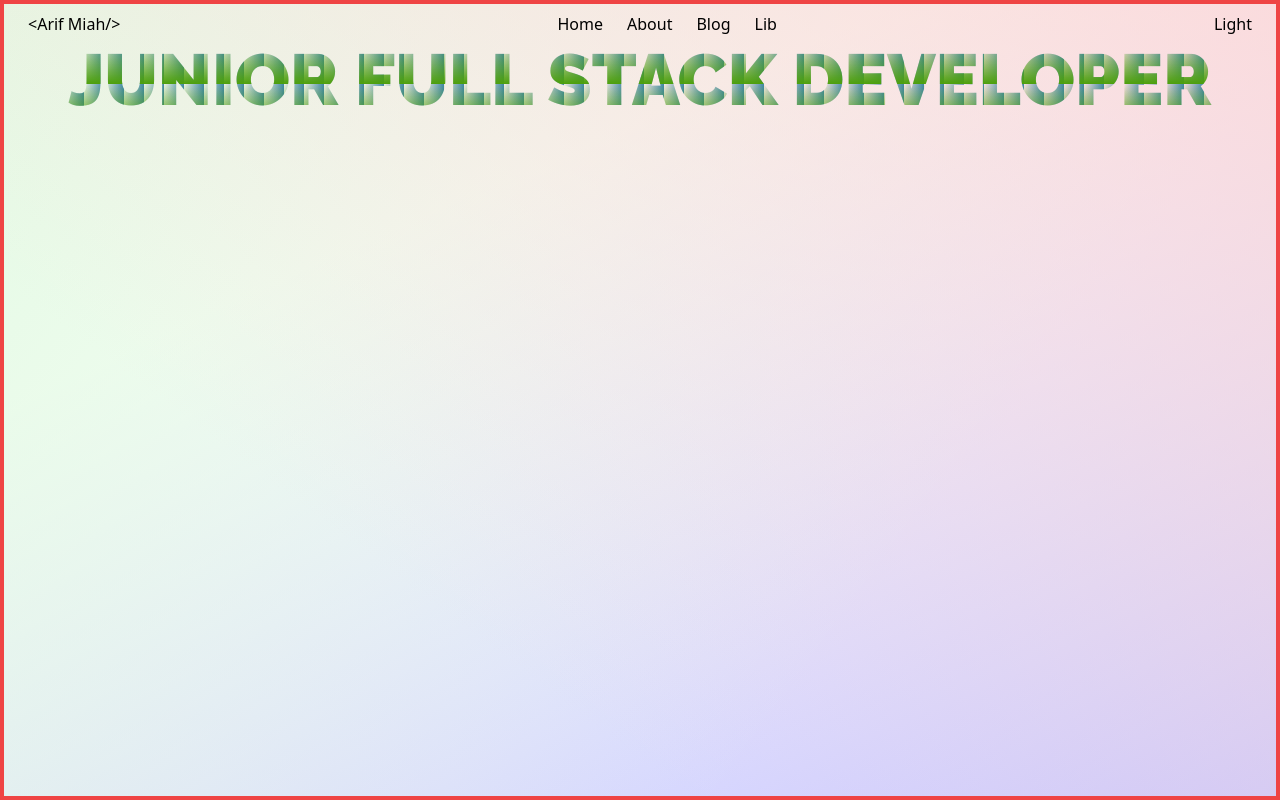
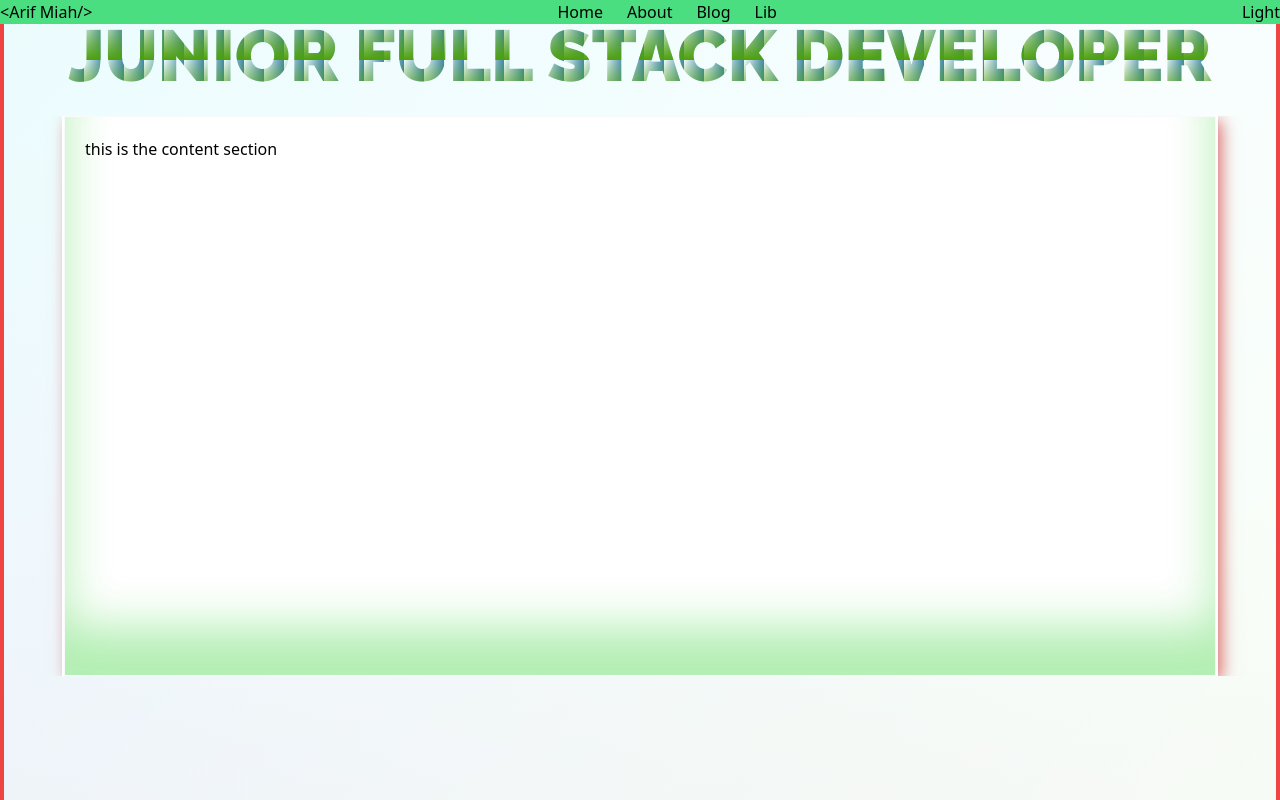
Before and after one commit to ArifMiah07/Portfolio-Arif-Miah, a React (Vite) app: page /v4 in a window 1280 px wide. Shown: the top 800 px of the page. Built offline with nearby package versions, Linux system fonts and the light colour scheme; a web font is replaced by a local one.

Commit message:
working on landing page

```diff
--- a/package.json
+++ b/package.json
@@ -10,6 +10,7 @@
     "preview": "vite preview"
   },
   "dependencies": {
+    "gsap": "^3.13.0",
     "lucide-react": "^0.454.0",
     "prop-types": "^15.8.1",
     "react": "^18.3.1",
--- a/src/Version/version4/pages/landingPage/LandingPage.jsx
+++ b/src/Version/version4/pages/landingPage/LandingPage.jsx
@@ -1,7 +1,22 @@
+import { useEffect, useState } from "react";
 import LandingPageNavbar from "./LandingPageNavbar";
 
 export default function LandingPage() {
   // states
+  const [scrollPositionY, setScrollPositionY] = useState(0);
+
+  useEffect(() => {
+    const handleScrollPosition = () => {
+      setScrollPositionY(window.scrollY);
+      console.log(window.scrollY);
+    };
+    window.addEventListener("scroll", handleScrollPosition);
+
+    //
+    return () => window.removeEventListener("scroll", handleScrollPosition);
+  }, []);
+
+  console.log(scrollPositionY);
 
   // functionalities
 
@@ -13,15 +28,26 @@ export default function LandingPage() {
      * add animation
      *
      */
-    <div className="landingPageBg w-full min-h-screen border-4 border-red-500 ">
-      <header className=" w-full h-full flex items-center px-6 py-2 ">
-        <LandingPageNavbar />
+    <div className="z-1  landingPageBg w-full min-h-[200vh] border-4 border-red-500 ">
+      {/* header section */}
+      <header className="relative w-full h-full flex items-center px-6 py-2 ">
+        {/* nav section*/}
+        <nav className="z-2 fixed top-0 right-0  w-full h-fit   ">
+          {/* nav component */}
+          <LandingPageNavbar scrollPositionY={scrollPositionY} />
+        </nav>
       </header>
+      {/* this is the heading of landing page */}
       <h1 className=" gradientName uppercase text-center font-black text-7xl  ">
         <span>Junior</span>
         <span> Full Stack</span>
         <span> Developer</span>
       </h1>
+      <div className=" overflow-x-hidden w-full h-full flex flex-col items-center mt-6 ">
+        <div className={`blockquote bg-white w-[90vw] h-[70vh] border border-gray-50  ${scrollPositionY >= 200 ? 'p-6 ' : '' } `}>
+          this is the content section
+        </div>
+      </div>
     </div>
   );
 }
--- a/src/Version/version4/pages/landingPage/LandingPageNavbar.jsx
+++ b/src/Version/version4/pages/landingPage/LandingPageNavbar.jsx
@@ -1,19 +1,23 @@
 import { useState } from "react";
 import { Link } from "react-router-dom";
 
-export default function LandingPageNavbar() {
+export default function LandingPageNavbar({scrollPositionY}) {
   // states
   const [isDark, setIsDark] = useState(true);
   // functionalities
   function handleToggleTheme() {
     setIsDark(!isDark);
   }
+
+
+  console.log(scrollPositionY);
+
   return (
     // this is landing page nav bar
     /**
      * this nav bar will use in landing page
      */
-    <nav className=" w-full h-full flex flex-row items-center justify-between gap-6 ">
+    <div className={` z-3 w-full h-full flex flex-row items-center justify-between gap-6 ${scrollPositionY >= 100  ?  'bg-red-500 ': 'bg-green-400'} `}>
       {/* logo */}
       <div className="flex flex-row items-center justify-center ">
         <span>{"<"}</span>
@@ -51,6 +55,6 @@ export default function LandingPageNavbar() {
           {isDark ? <span>Light</span> : <span>Dark</span>}
         </button>
       </div>
-    </nav>
+    </div>
   );
 }
--- a/src/index.css
+++ b/src/index.css
@@ -73,7 +73,7 @@ body p {
   /* dark */
   /* background: repeating-linear-gradient(transparent, #fffb00 40px),
     repeating-linear-gradient(0.25turn, transparent, #ffffff 20px); */
-    /* light */
+  /* light */
   background: repeating-linear-gradient(transparent, #4d9f0c 40px),
     repeating-linear-gradient(0.25turn, transparent, #3f87a6 20px);
   background-position: 300% 300%;
@@ -91,17 +91,26 @@ body p {
   }
 } */
 
-
 /* styles for landing page */
-.landingPageBg{
+.landingPageBg {
   background:
-  /* dark */
-  /* linear-gradient(217deg, rgba(0, 0, 0, 1.0), transparent 75.00%),
-  linear-gradient(127deg, rgba(0, 0, 0, 1.0), transparent 75.00%),
-  linear-gradient(336deg, rgba(0, 0, 0, 1.0), transparent 75.00%); */
+  /* dark */ linear-gradient(
+      17deg,
+      rgba(224, 11, 189, 0.08),
+      transparent 75.4%
+    ),
+    linear-gradient(127deg, rgba(6, 216, 240, 0.08), transparent 75.4%),
+    linear-gradient(336deg, rgba(64, 238, 11, 0.08), transparent 75.4%);
   /* light */
 
-  linear-gradient(217deg, rgba(252, 213, 213, 0.8), transparent 70.71%),
+  /* linear-gradient(217deg, rgba(252, 213, 213, 0.8), transparent 70.71%),
   linear-gradient(127deg, rgba(221, 249, 221, 0.8), transparent 70.71%),
-  linear-gradient(336deg, rgba(185, 185, 255, 0.8), transparent 70.71%);
+  linear-gradient(336deg, rgba(185, 185, 255, 0.8), transparent 70.71%); */
 }
+
+/* content */
+.blockquote {
+  padding: 20px;
+  box-shadow: inset 0 -3em 3em rgb(0 200 0 / 30%), 0 0 0 2px white,
+    0.3em 0.3em 1em rgb(200 0 0 / 60%);
+}
```
Also changed, not shown: 1 other file (tests, documents, lock files or other folders).
